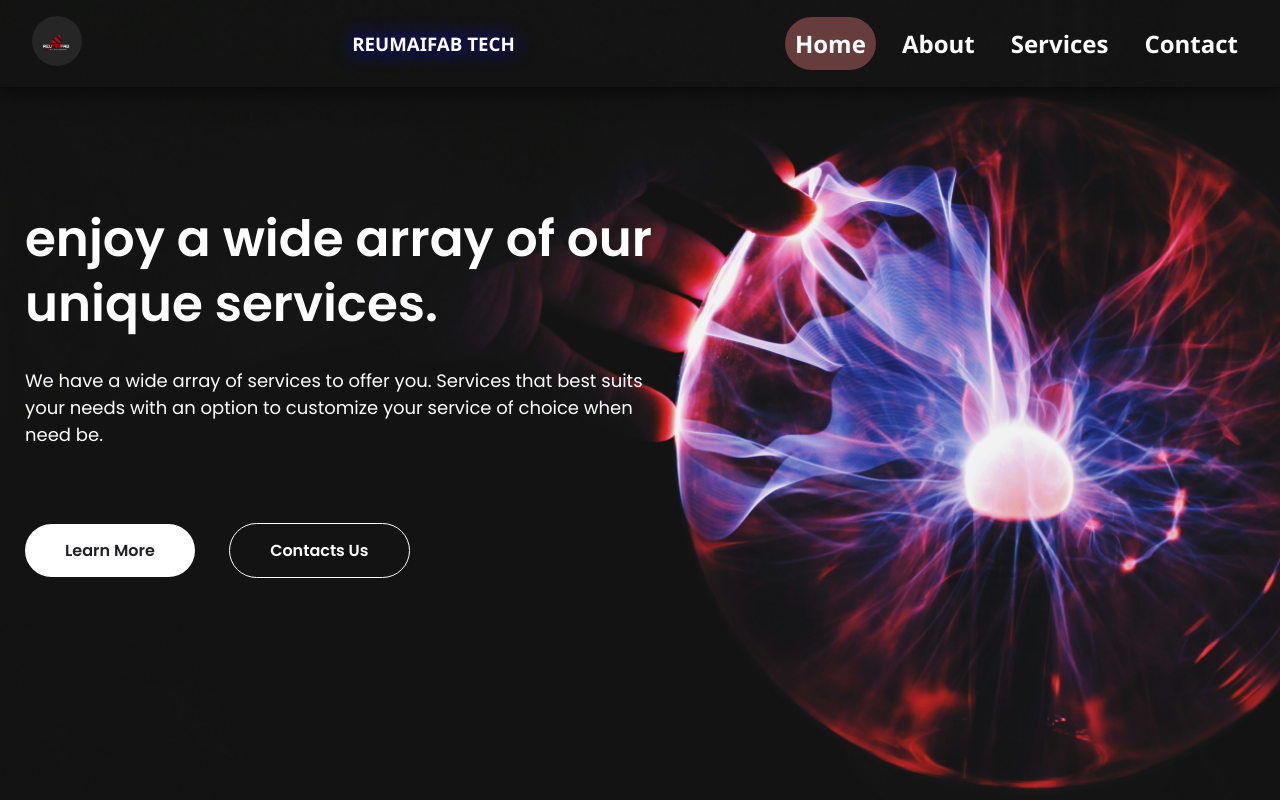
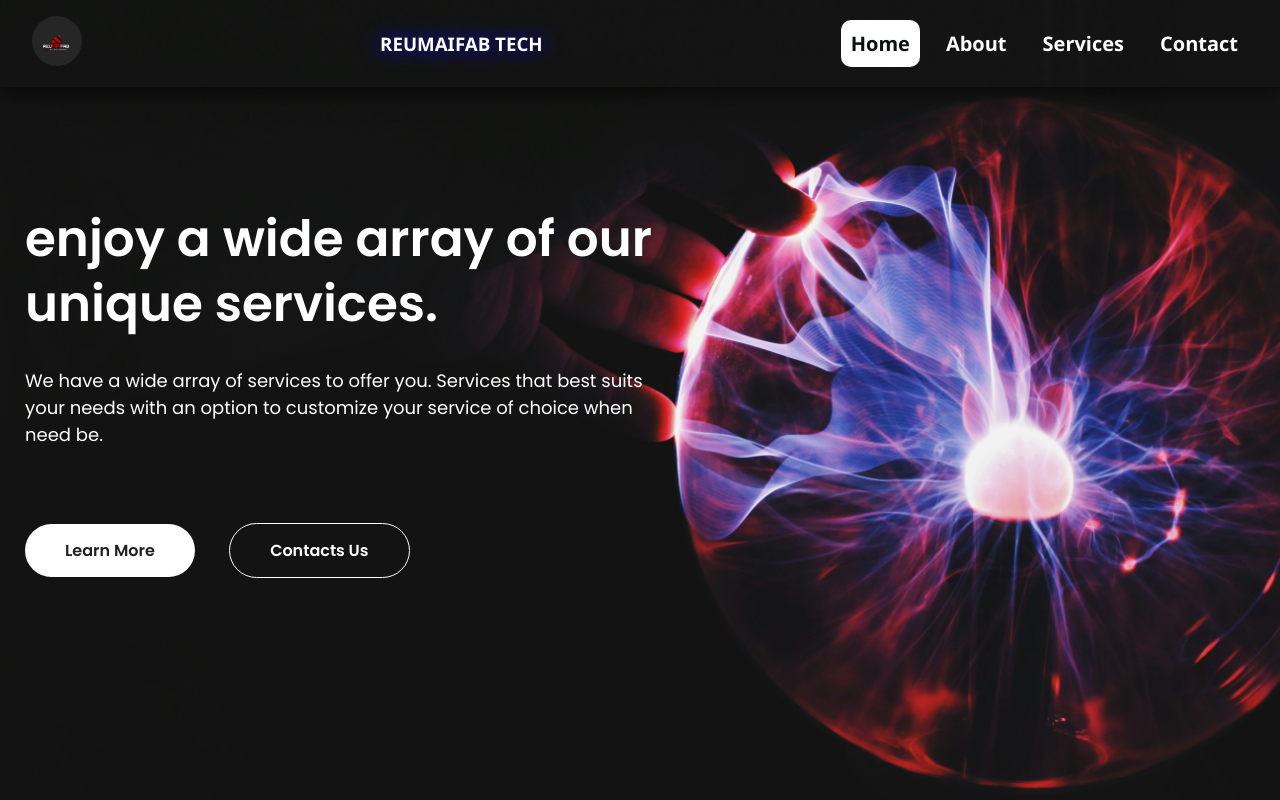
Before and after one commit to Keke45/NewReumaifabSite, a plain HTML site: page index.html in a window 1280 px wide. In both pictures the pointer is over the link "Home". Shown: the top 800 px of the page. Drawn offline with nearby package versions, Linux system fonts and the light colour scheme.

Commit message:
navbar hover change

```diff
--- a/styles.css
+++ b/styles.css
@@ -77,7 +77,7 @@ body {
 
 .nav-links li a {
     text-decoration: none;
-    font-size: 24px;
+    font-size: 20px;
     font-weight: 600;
     padding: 10px 10px;
     border-radius: 99px;
@@ -85,7 +85,9 @@ body {
 }
 
 .nav-links li a:hover {
-    background-color: #663c3c;
+    background-color: #ffffff;
+    border-radius: 10px;
+    color: #0d0e0e;
 }
 
 /* Hamburger Menu */
```
